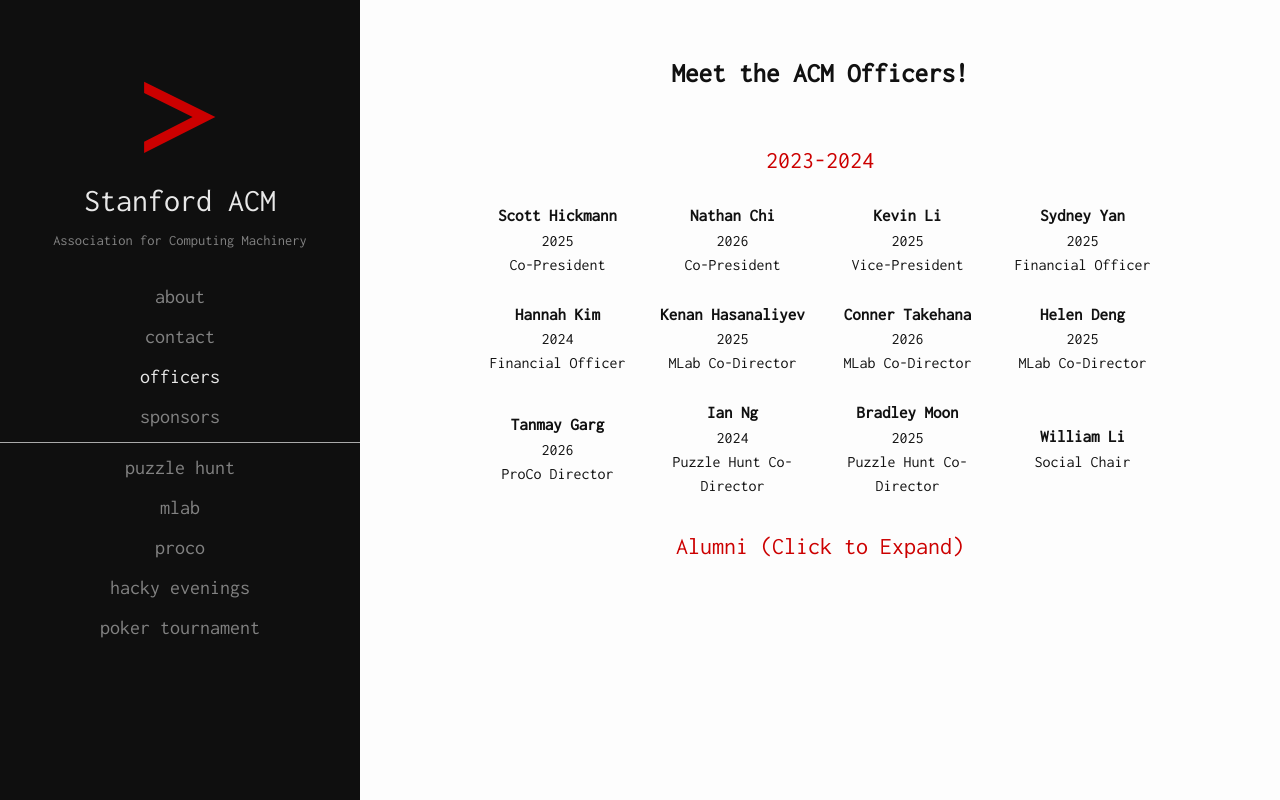
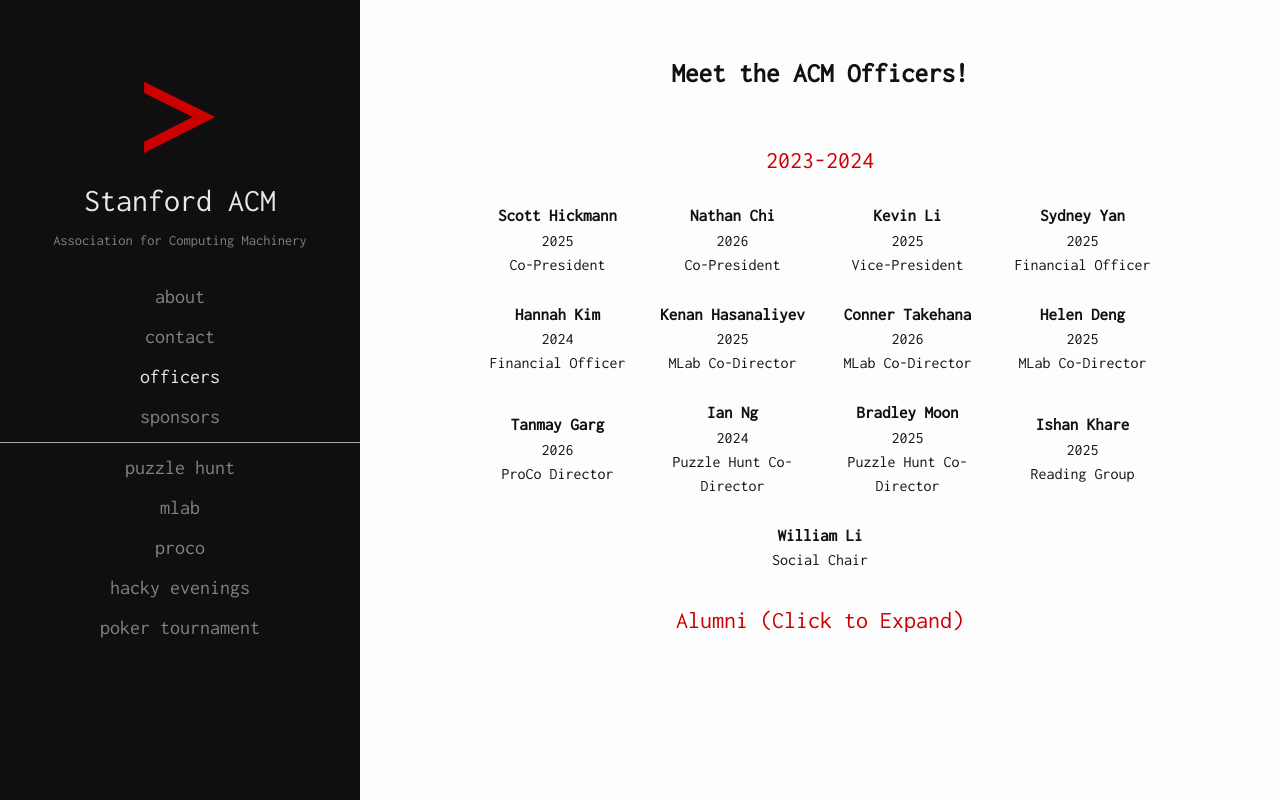
Before and after one commit to StanfordACM/Stanford-ACM, a Next.js app: page /officers in a window 1280 px wide. Built offline with nearby package versions, Linux system fonts and the light colour scheme.

Commit message:
Add Ishan as reading group chair

```diff
--- a/pages/officers.tsx
+++ b/pages/officers.tsx
@@ -41,6 +41,7 @@
             year={2025}
             position="Puzzle Hunt Co-Director"
           />
+          <Person name="Ishan Khare" year={2025} position="Reading Group" />
           <Person name="William Li" position="Social Chair" />
         </People>
         <People title="Alumni" startShown={false}>
```
